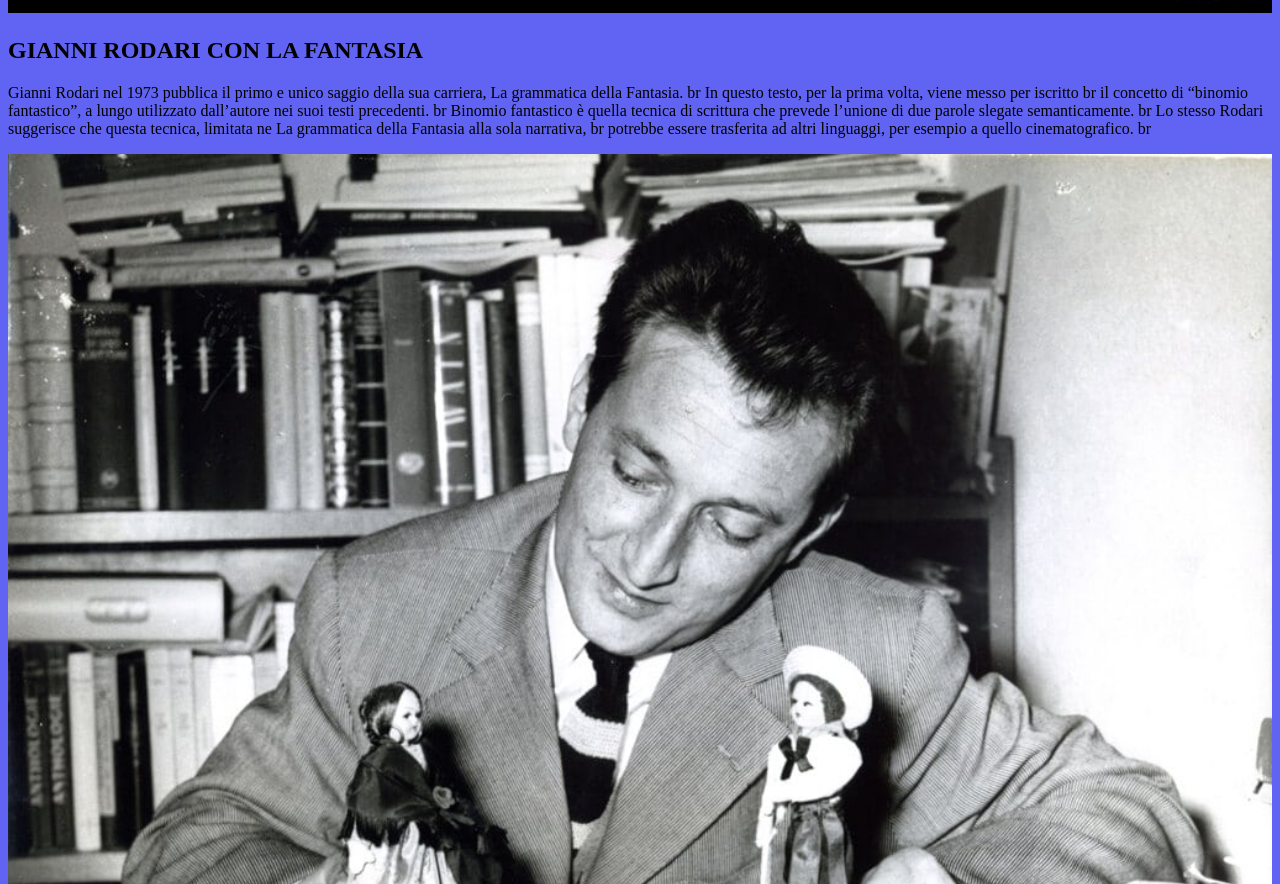
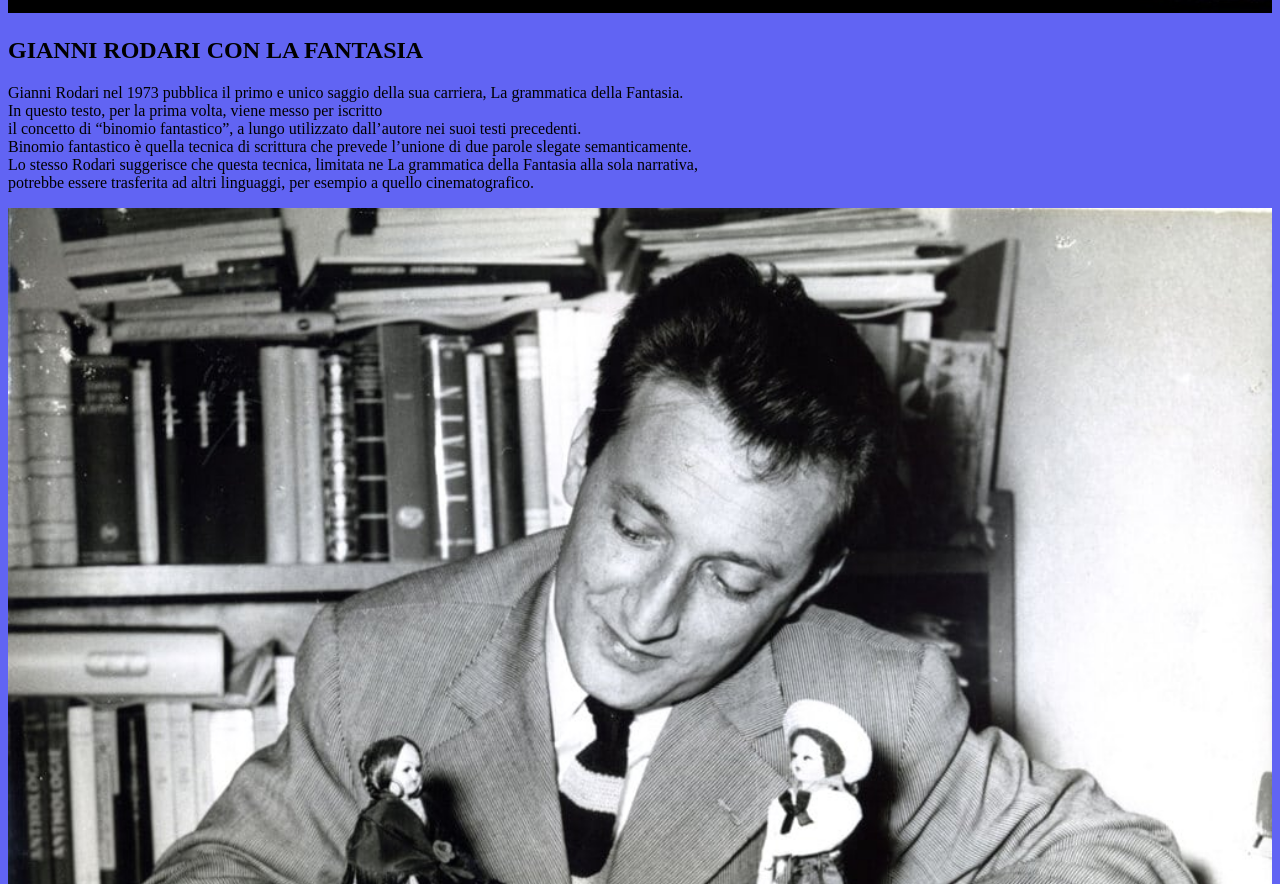
Before and after one commit to GiorgiaAuroraVasta/SITO-WEB, a plain HTML site: page index.html in a window 1280 px wide. Shown: the part 859-1743 px from the top of the page. Drawn offline with Linux system fonts and the light colour scheme.

Commit message:
Update index.html

```diff
--- a/index.html
+++ b/index.html
@@ -32,12 +32,12 @@
                 <h2>
                     GIANNI RODARI CON LA FANTASIA
                 </h2>
-                <p>Gianni Rodari nel 1973 pubblica il primo e unico saggio della sua carriera, La grammatica della Fantasia. br
-                    In questo testo, per la prima volta, viene messo per iscritto br
-                    il concetto di “binomio fantastico”, a lungo utilizzato dall’autore nei suoi testi precedenti. br
-                     Binomio fantastico è quella tecnica di scrittura che prevede l’unione di due parole slegate semanticamente. br
-                     Lo stesso Rodari suggerisce che questa tecnica, limitata ne La grammatica della Fantasia alla sola narrativa, br
-                     potrebbe essere trasferita ad altri linguaggi, per esempio a quello cinematografico. br </p>
+                <p>Gianni Rodari nel 1973 pubblica il primo e unico saggio della sua carriera, La grammatica della Fantasia. <br>
+                    In questo testo, per la prima volta, viene messo per iscritto <br>
+                    il concetto di “binomio fantastico”, a lungo utilizzato dall’autore nei suoi testi precedenti. <br>
+                     Binomio fantastico è quella tecnica di scrittura che prevede l’unione di due parole slegate semanticamente. <br>
+                     Lo stesso Rodari suggerisce che questa tecnica, limitata ne La grammatica della Fantasia alla sola narrativa, <br>
+                     potrebbe essere trasferita ad altri linguaggi, per esempio a quello cinematografico. <br> </p>
             </DIV>
             <DIV>
                 <img src="gianni.jpg" alt="">
```
